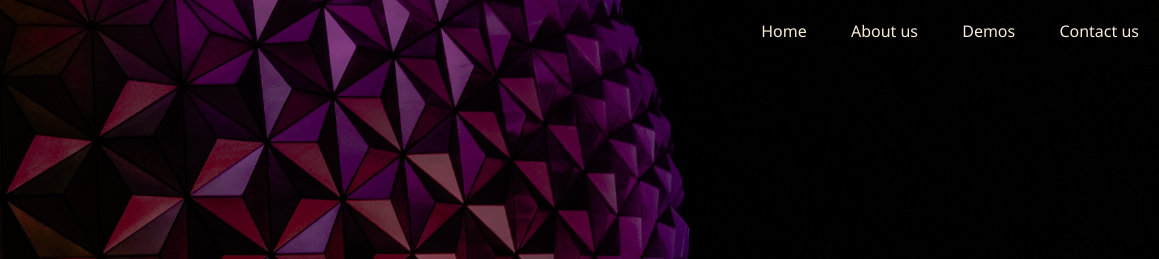
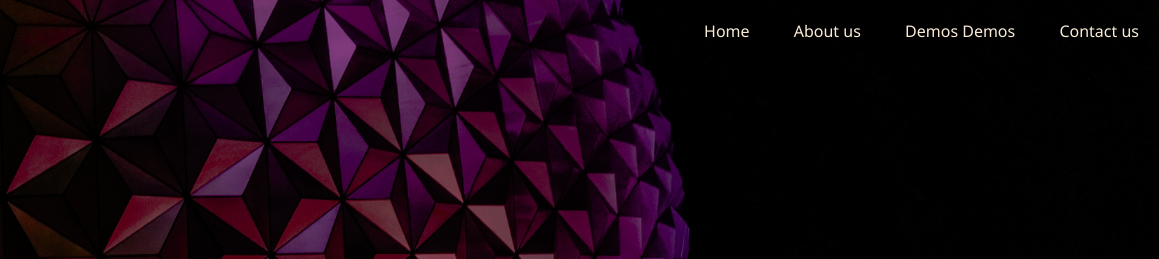
Before and after one commit to JoseOrdorica/PreEntrega2-Davila, a plain HTML site: page index.html in a window 1280 px wide. Shown: the top 259 px of the page, 121-1280 px from the left. Drawn offline with Linux system fonts and the light colour scheme.

Commit message:
nuevo header

```diff
--- a/index.html
+++ b/index.html
@@ -14,7 +14,7 @@
             <ul>
                 <a href=""><li>Home</li></a>
                 <a href=""><li>About us</li></a>
-                <a href=""><li>Demos</li></a>
+                <a href=""><li>Demos Demos</li></a>
                 <a href=""><li>Contact us</li></a>
             </ul>
         </nav>
```
